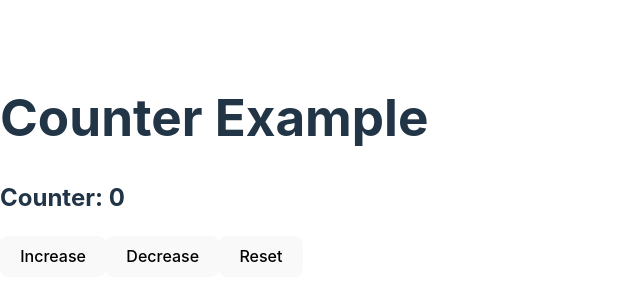
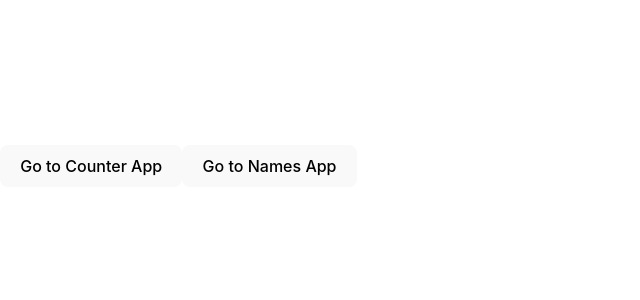
Before and after one commit to EmirB08/vite-react-project-2, a React (Vite) app: page / in a window 1280 px wide. Shown: the part 234-534 px from the top of the page, without its empty margins (0-640 px from the left). Built offline with nearby package versions, Linux system fonts and the light colour scheme.

Commit message:
Navigation.jsx with useState

```diff
--- a/src/App.jsx
+++ b/src/App.jsx
@@ -1,12 +1,11 @@
-import Counter from './components/Counter.jsx';
+import Navigation from "./components/Navigation";
 
-function App() {
+const App = () => {
     return (
-        <div className="Testing">
-            <h1>Counter Example </h1>
-            <Counter />
+        <div className="App">
+            <Navigation />
         </div>
     );
-}
+};
 
 export default App;
--- /dev/null
+++ b/src/components/Navigation.jsx
@@ -0,0 +1,22 @@
+import { useState } from "react";
+import Counter from "./Counter";
+// will import Names component later
+
+const Navigation = () => {
+    const [currentPage, setCurrentPage] = useState("home");
+
+    return (
+        <div>
+            <div>
+                <button onClick={() => setCurrentPage("counter")}>Go to Counter App</button>
+                <button onClick={() => setCurrentPage("names")}>Go to Names App</button>
+            </div>
+
+            {currentPage === "counter" && <Counter />}
+            {currentPage === "names" && <div>Placeholder</div>}
+            {currentPage === "home"}
+        </div>
+    );
+};
+
+export default Navigation;
```
